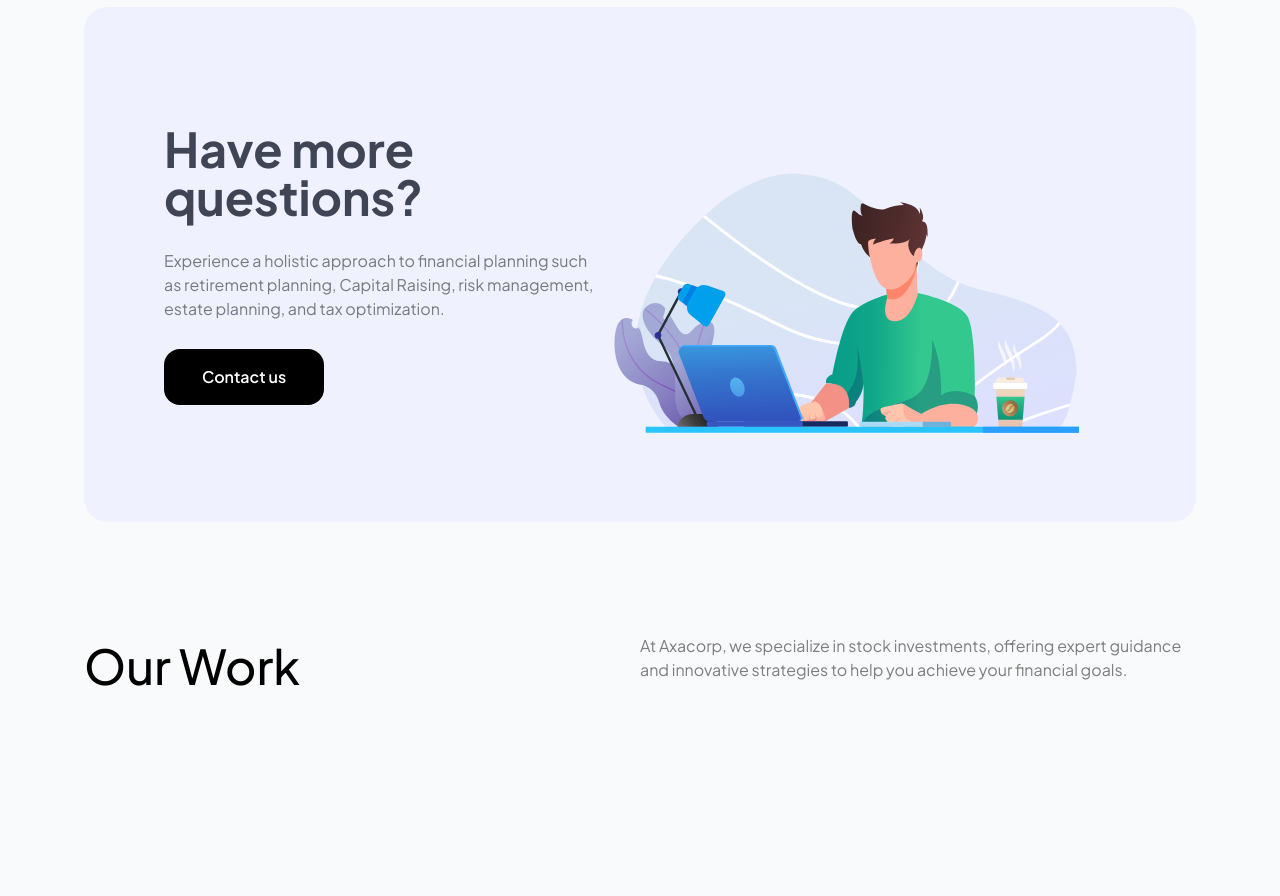
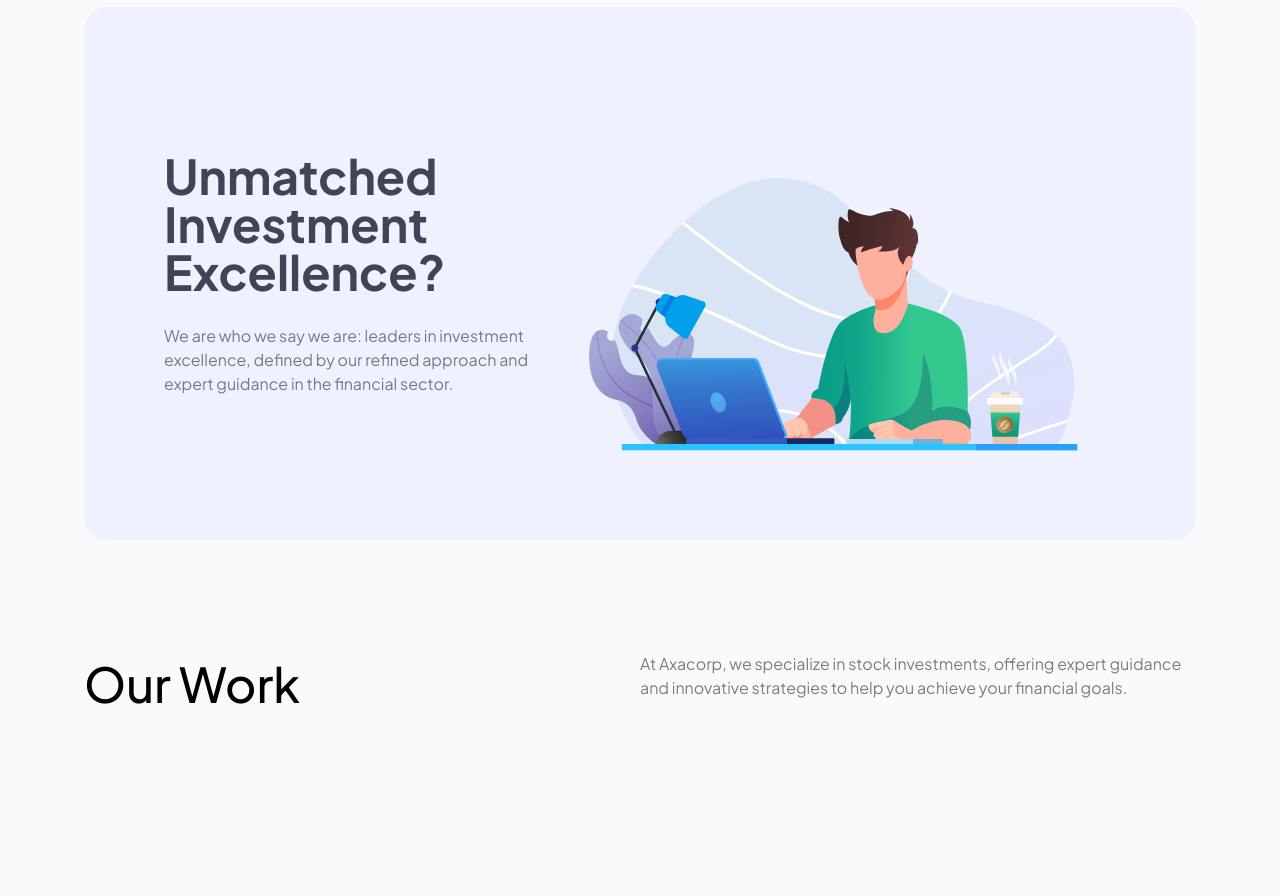
Before and after one commit to gabrieldreamz/axacorp, a Next.js app: page /overview in a window 1280 px wide. Shown: the part 1300-2196 px from the top of the page. Built offline with nearby package versions, Linux system fonts and the light colour scheme.

Commit message:
Implements changes to the overview page

```diff
--- a/components/overview/our-work/OurWorkComponent.tsx
+++ b/components/overview/our-work/OurWorkComponent.tsx
@@ -8,18 +8,18 @@ export default function OurWorkComponent() {
         <div className="relative bg-LoginRGB w-full flex flex-col md:flex-row gap-10 md:gap-0 p-10 md:p-20 md:items-center rounded-3xl max-w-6xl mx-auto">
           <div className="flex flex-col gap-7 max-w-md lg:max-w-xl">
             <h1 className="text-3xl sm:text-4xl lg:text-5xl font-[590] md:font-bold text-[#404556]">
-              Have more questions?
+              Unmatched Investment Excellence?
             </h1>
             <p className="text-primary">
-              Experience a holistic approach to financial planning such as
-              retirement planning, Capital Raising, risk management, estate
-              planning, and tax optimization.
+              We are who we say we are: leaders in investment excellence,
+              defined by our refined approach and expert guidance in the
+              financial sector.
             </p>
-            <CustomBtn
+            {/* <CustomBtn
               title="Contact us"
               otherStyles="bg-black px-7 py-4 font-[590] w-40"
               linkAddress="/contact-us"
-            />
+            /> */}
           </div>
 
           <div>
```
